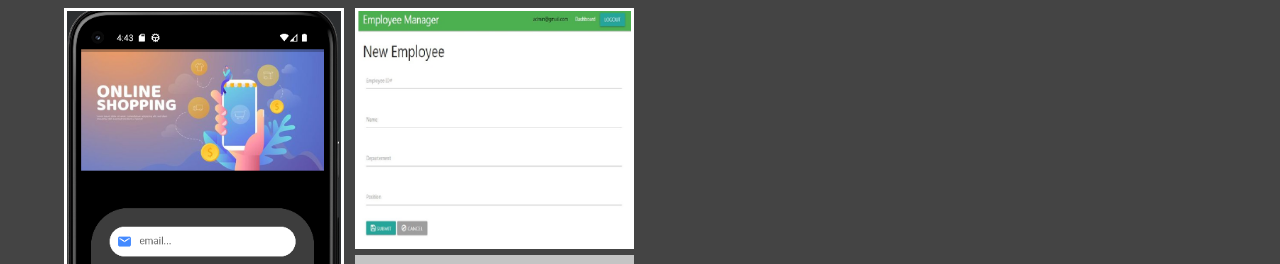
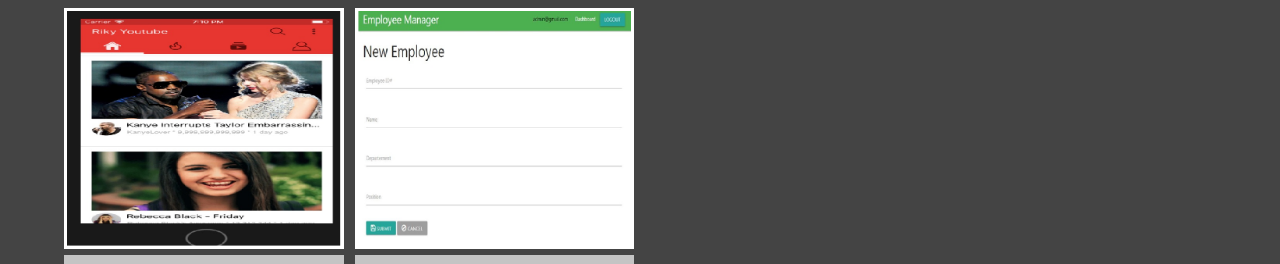
Before and after one commit to cobacoding/cobacoding.github.io, a plain HTML site: page work.html in a window 1280 px wide. Shown: the part 530-794 px from the top of the page. Drawn offline with Linux system fonts and the light colour scheme.

Commit message:
Update work.html

```diff
--- a/work.html
+++ b/work.html
@@ -112,7 +112,7 @@
         </div>
         <div class="item">
             <a href="sorry.html">
-                <img src="img/projectWEB/login.png" alt="Projek">
+                <img src="img/projectWEB/swift.jpg" alt="Projek">
             </a>
             <a href="sorry.html" class="btn btn-light">
                 <i class="fas fa-eye"></i> Lihat
```
